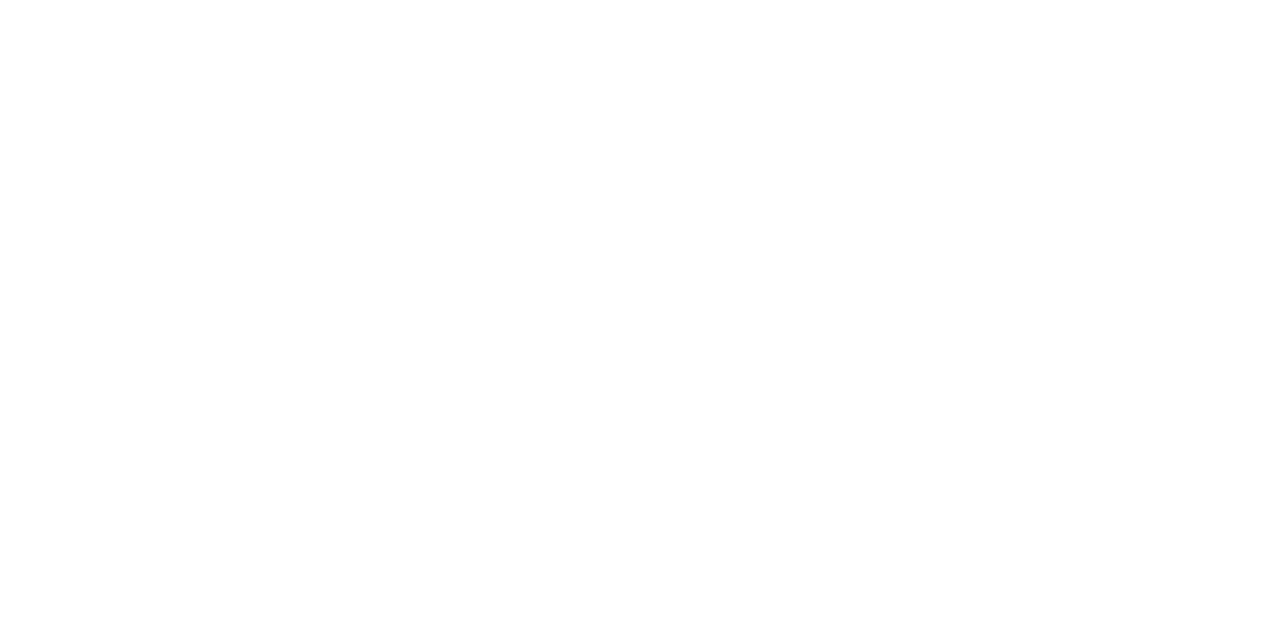
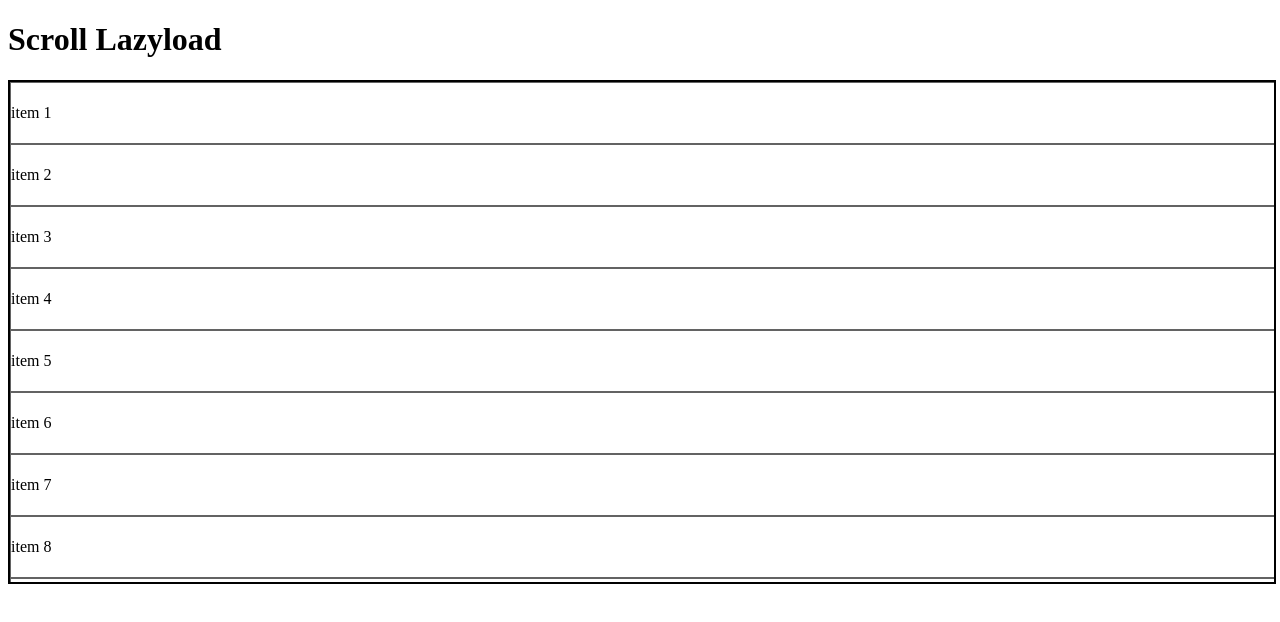
Before and after one commit to yashiro-ryo/infinity-scroll-and-image-lazyload, a React (Vite) app: page / in a window 1280 px wide. Shown: the top 622 px of the page. Built offline with nearby package versions, Linux system fonts and the light colour scheme.

Commit message:
chore: CSSの調整

```diff
--- a/src/App.css
+++ b/src/App.css
@@ -0,0 +1,19 @@
+.list-container {
+  width: 100%;
+  height: 500px;
+  overflow-y: scroll;
+  border: 2px solid #000;
+}
+
+.list-group {
+  list-style: none;
+  margin: 0;
+  padding: 0;
+}
+
+.list-item {
+  height: 60px;
+  line-height: 60px;
+  width: 100%;
+  border: 1px solid #636363;
+}
--- a/src/App.tsx
+++ b/src/App.tsx
@@ -1,7 +1,29 @@
 import "./App.css";
 
 function App() {
-  return <div></div>;
+  return (
+    <div>
+      <div>
+        <h1>Scroll Lazyload</h1>
+      </div>
+      <div>
+        <div className="list-container">
+          <ul className="list-group">
+            <li className="list-item">item 1</li>
+            <li className="list-item">item 2</li>
+            <li className="list-item">item 3</li>
+            <li className="list-item">item 4</li>
+            <li className="list-item">item 5</li>
+            <li className="list-item">item 6</li>
+            <li className="list-item">item 7</li>
+            <li className="list-item">item 8</li>
+            <li className="list-item">item 9</li>
+            <li className="list-item">item 10</li>
+          </ul>
+        </div>
+      </div>
+    </div>
+  );
 }
 
 export default App;
```
